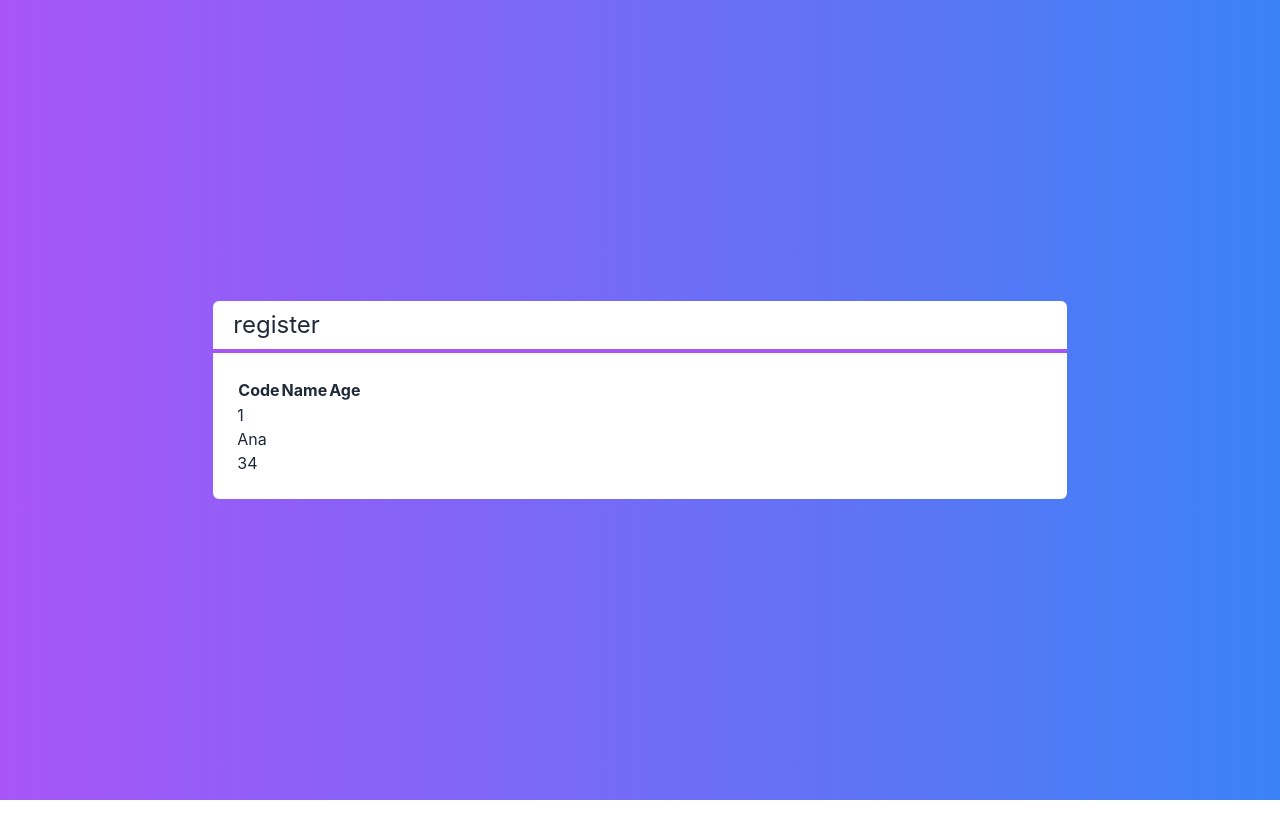
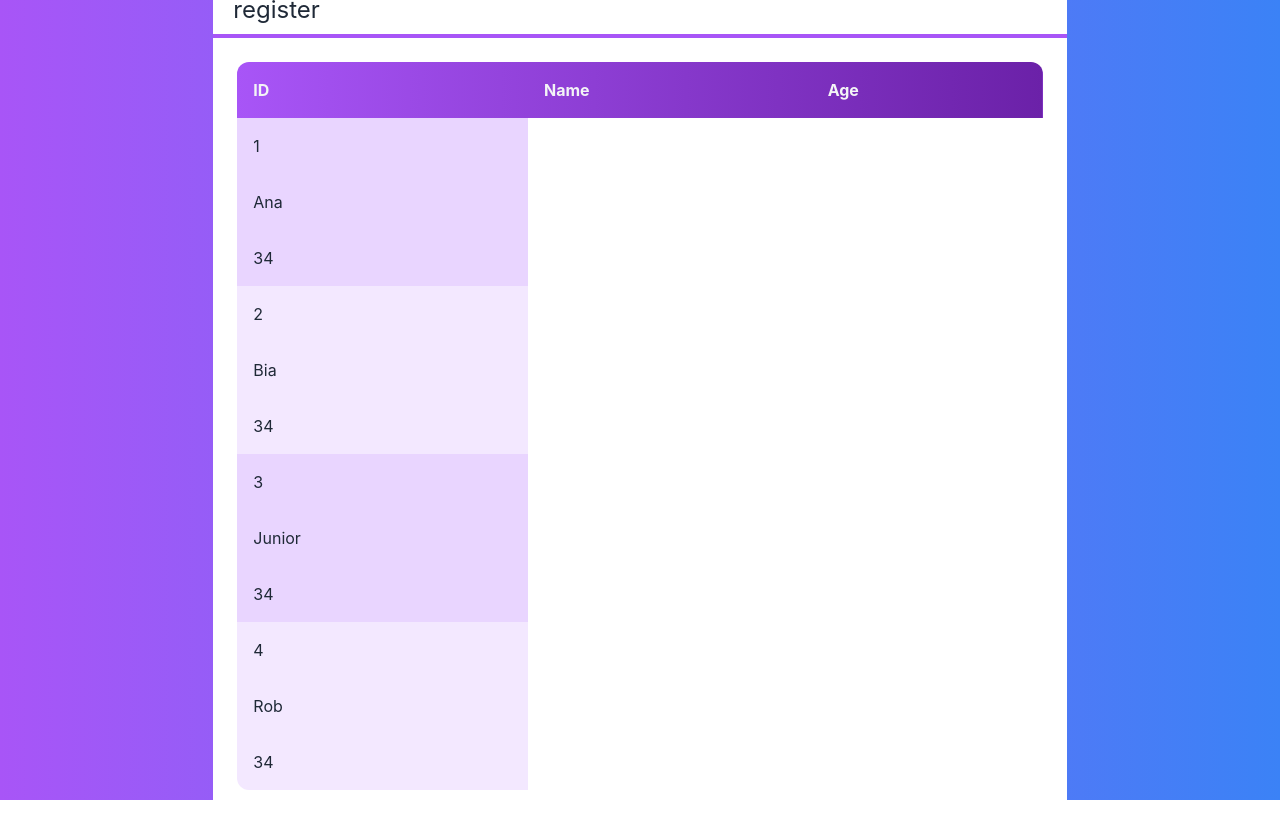
Before and after one commit to Andreas-Ziegler22/Crud-next.js, a Next.js app: page / in a window 1280 px wide. Built offline with nearby package versions, Linux system fonts and the light colour scheme.

Commit message:
trying to understand the bug in  tbody

```diff
--- a/package.json
+++ b/package.json
@@ -9,6 +9,7 @@
     "lint": "next lint"
   },
   "dependencies": {
+    "firebase": "^8.8.0",
     "next": "13.0.7",
     "react": "18.2.0",
     "react-dom": "18.2.0"
@@ -20,6 +21,7 @@
     "eslint": "8.30.0",
     "eslint-config-next": "13.0.7",
     "postcss": "^8.4.20",
-    "tailwindcss": "^3.2.4"
+    "tailwindcss": "^3.2.4",
+    "typescript": "^4.3.5"
   }
 }
--- a/src/components/Layout.tsx
+++ b/src/components/Layout.tsx
@@ -1,4 +1,4 @@
-import Title from "./Title";
+import HeadTitle from "./Title";
 
 interface LayoutProps {
   title: string;
@@ -7,14 +7,8 @@
 
 export default function Layout(props: LayoutProps) {
   return (
-    <div
-      className={`
-    flex flex-col w-2/3
-    bg-white text-gray-800
-    rounded-md
-    `}
-    >
-      <Title>{props.title}</Title>
+    <div className={`flex flex-col w-2/3 bg-white text-gray-800 rounded-md`}>
+      <HeadTitle>{props.title}</HeadTitle>
       <div className="p-6">{props.children}</div>
     </div>
   );
--- a/src/components/Table.tsx
+++ b/src/components/Table.tsx
@@ -8,27 +8,39 @@
   function renderTopHeader() {
     return (
       <tr>
-        <th>Code</th>
-        <th>Name</th>
-        <th>Age</th>
+        <th className="text-left p-4">ID</th>
+        <th className="text-left p-4">Name</th>
+        <th className="text-left p-4">Age</th>
       </tr>
     );
   }
   function renderDataClients() {
     return props.clients?.map((client, i) => {
       return (
-        <tr key={client.id}>
-          <dt>{client.id}</dt>
-          <dt>{client.name}</dt>
-          <dt>{client.age}</dt>
+        <tr
+          key={client.id}
+          className={`${i % 2 === 0 ? "bg-purple-200" : "bg-purple-100"}`}
+        >
+          <dt className="text-left p-4">{client.id}</dt>
+          <dt className="text-left p-4">{client.name}</dt>
+          <dt className="text-left p-4">{client.age}</dt>
         </tr>
       );
     });
   }
 
   return (
-    <table>
-      <thead>{renderTopHeader()}</thead>
+    <table className="w-full rounded-xl overflow-hidden">
+      <thead
+        className={`
+        text-gray-100
+      bg-gradient-to-r
+      from-purple-500
+      to-purple-800
+      `}
+      >
+        {renderTopHeader()}
+      </thead>
       <tbody>{renderDataClients()}</tbody>
     </table>
   );
--- a/src/components/Title.tsx
+++ b/src/components/Title.tsx
@@ -1,4 +1,4 @@
-export default function Title(props) {
+export default function HeadTitle(props) {
   return (
     <div className="flex flex-col justify-center">
       <h1 className="px-5 py-2 text-2xl">{props.children}</h1>
--- a/src/pages/index.tsx
+++ b/src/pages/index.tsx
@@ -3,7 +3,12 @@
 import TableTable from "../components/Table";
 
 export default function Home() {
-  const clients = [new Client("Ana", 34, "1")];
+  const clients = [
+    new Client("Ana", 34, "1"),
+    new Client("Bia", 34, "2"),
+    new Client("Junior", 34, "3"),
+    new Client("Rob", 34, "4"),
+  ];
   return (
     <div
       className={`
```
Also changed, not shown: 1 other file (tests, documents, lock files or other folders).
